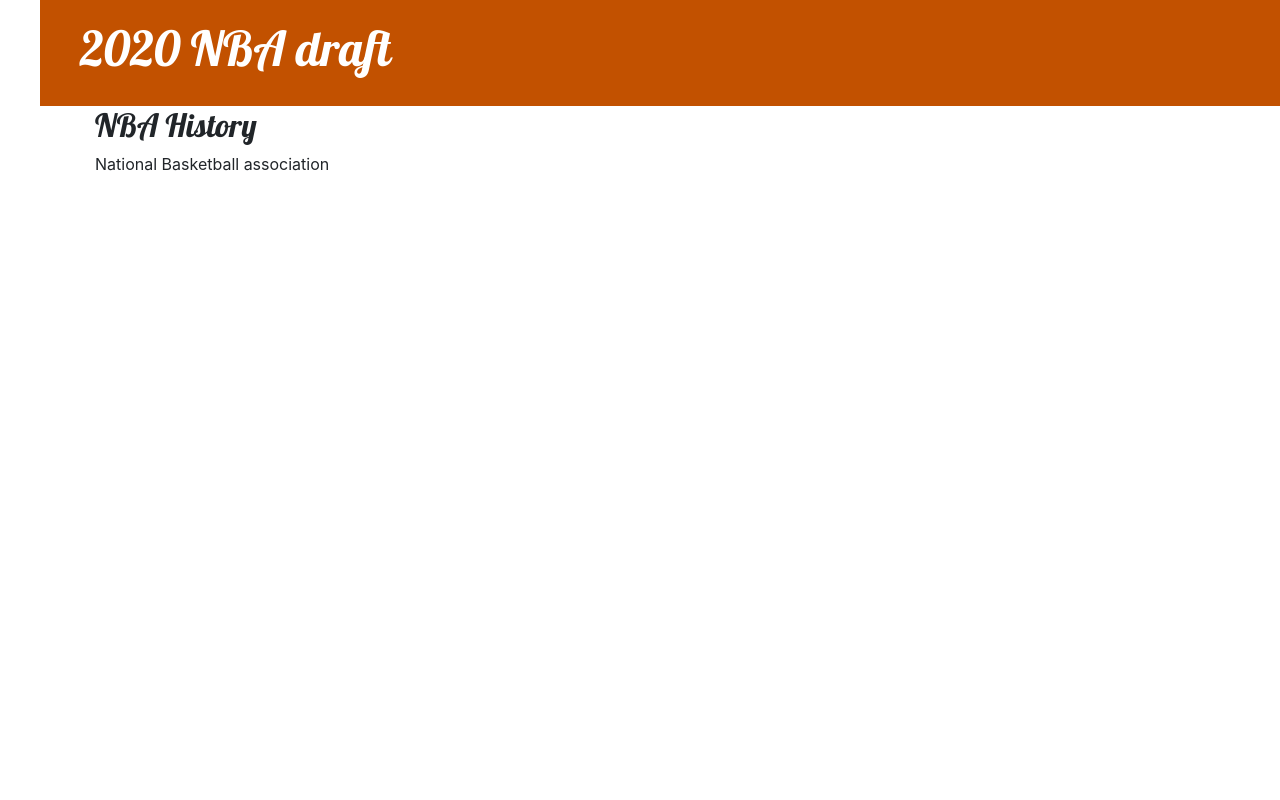
After one commit to mirdavinci/my-first-blog, a Django app: page /post/1/ in a window 1280 px wide. The commit adds this page. Run offline with Django 3.2, Linux system fonts and the light colour scheme; data comes from the database, SQL or seed files in the repository; some libraries are stand-ins or nearby versions.

Commit message:
Added view and template for detailed blog post as well as CSS for the site.

```diff
--- /dev/null
+++ b/blog/static/css/blog.css
@@ -0,0 +1,3 @@
+h1 a, h2 a { color: #C25100; font-family: 'Lobster'; }
+body { padding-left: 40px; }
+.page-header {     background-color: #C25100;     margin-top: 0;     padding: 20px 20px 20px 40px; } .page-header h1, .page-header h1 a, .page-header h1 a:visited, .page-header h1 a:active {     color: #ffffff;     font-size: 36pt;     text-decoration: none; } .content {     margin-left: 40px; } h1, h2, h3, h4 {     font-family: 'Lobster', cursive; } .date {     color: #828282; } .save {     float: right; } .post-form textarea, .post-form input {     width: 100%; } .top-menu, .top-menu:hover, .top-menu:visited {     color: #ffffff;     float: right;     font-size: 26pt;     margin-right: 20px; } .post {     margin-bottom: 70px; } .post h2 a, .post h2 a:visited {     color: #000000; }
--- /dev/null
+++ b/blog/templates/blog/base.html
@@ -0,0 +1,25 @@
+{% load static %}
+<html>
+    <head>
+        <title>NBA history</title>
+        <link rel="stylesheet" href="//maxcdn.bootstrapcdn.com/bootstrap/4.4.1/css/bootstrap.min.css">
+        <link rel="stylesheet" href="//maxcdn.bootstrapcdn.com/bootstrap/3.2.0/css/bootstrap-theme.min.css">
+        <link href='//fonts.googleapis.com/css?family=Lobster&subset=latin,latin-ext' rel='stylesheet' type='text/css'>
+        <link rel="stylesheet" href="{% static 'css/blog.css' %}">
+    </head>
+    <body>
+    <div class="page-header">
+        <h1>
+            <a href="/">2020 NBA draft</a>
+        </h1>
+    </div>
+    <div class="content container">
+        <div class="row">
+            <div class="col-md-8">
+            {% block content %}
+            {% endblock %}
+            </div>
+        </div>
+    </div>
+</body>
+</html>
--- /dev/null
+++ b/blog/templates/blog/post_detail.html
@@ -0,0 +1,13 @@
+{% extends 'blog/base.html' %}
+
+{% block content %}
+    <div class="post">
+        {% if post.published_date %}
+            <div class="date">
+                {{ post.published_date }}
+            </div>
+        {% endif %}
+        <h2>{{ post.title }}</h2>
+        <p>{{ post.text|linebreaksbr }}</p>
+    </div>
+{% endblock %}
--- a/blog/urls.py
+++ b/blog/urls.py
@@ -3,4 +3,6 @@
 
 urlpatterns = [
     path('', views.post_list, name='post_list'),
+    path('post/<int:pk>/', views.post_detail, name='post_detail'),
+
 ]
--- a/blog/views.py
+++ b/blog/views.py
@@ -1,8 +1,13 @@
-from django.shortcuts import render
 from .models import Post
 from django.utils import timezone
+from django.shortcuts import render, get_object_or_404
 
 
 def post_list(request):
     posts = Post.objects.filter(published_date__lte=timezone.now()).order_by('published_date')
     return render(request, 'blog/post_list.html', {'posts': posts})
+
+
+def post_detail(request, pk):
+    post = get_object_or_404(Post, pk=pk)
+    return render(request, 'blog/post_detail.html', {'post': post})
```
Also changed, not shown: blog/templates/blog/post_list.html (+12 -10 lines).
